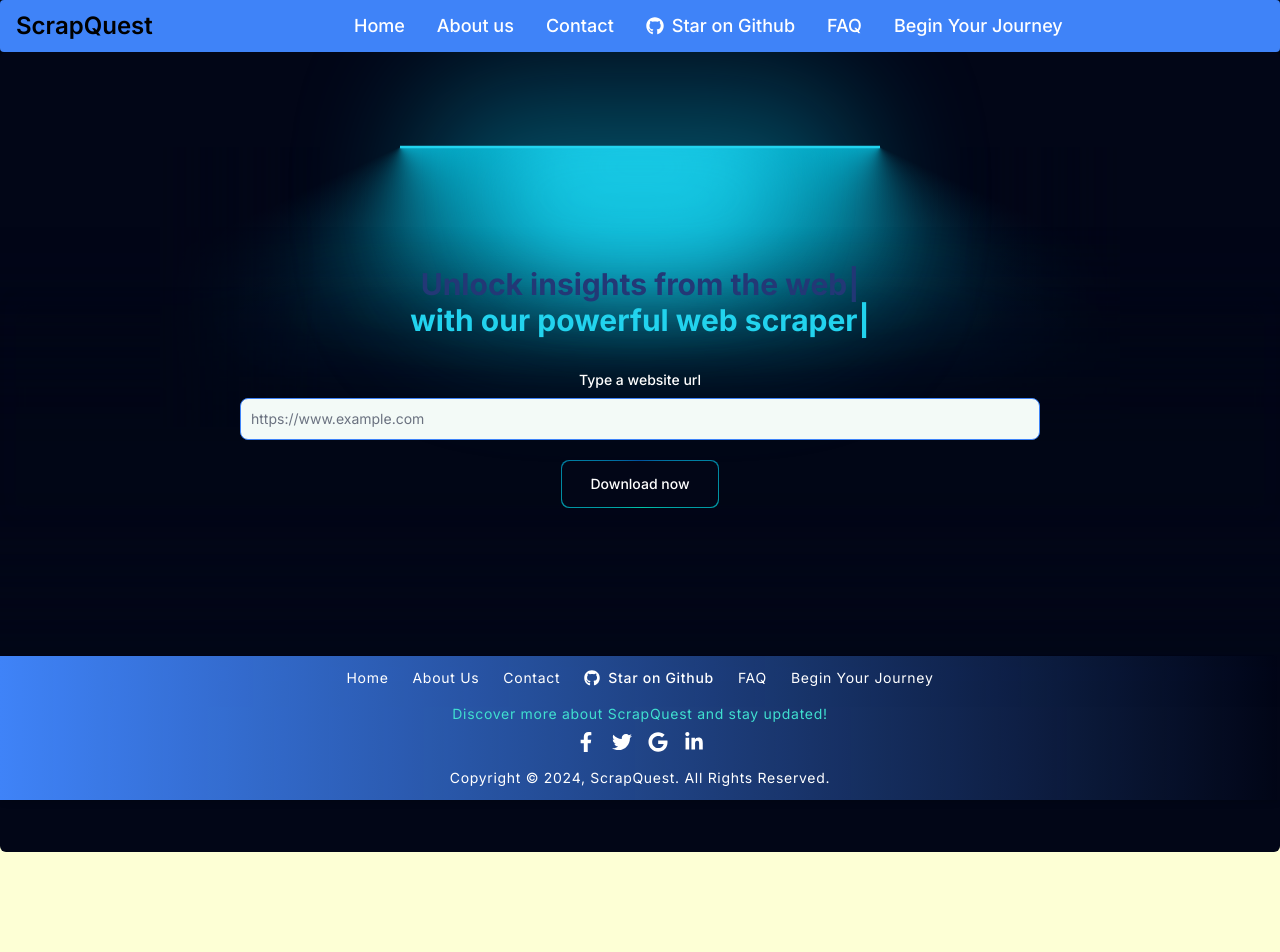
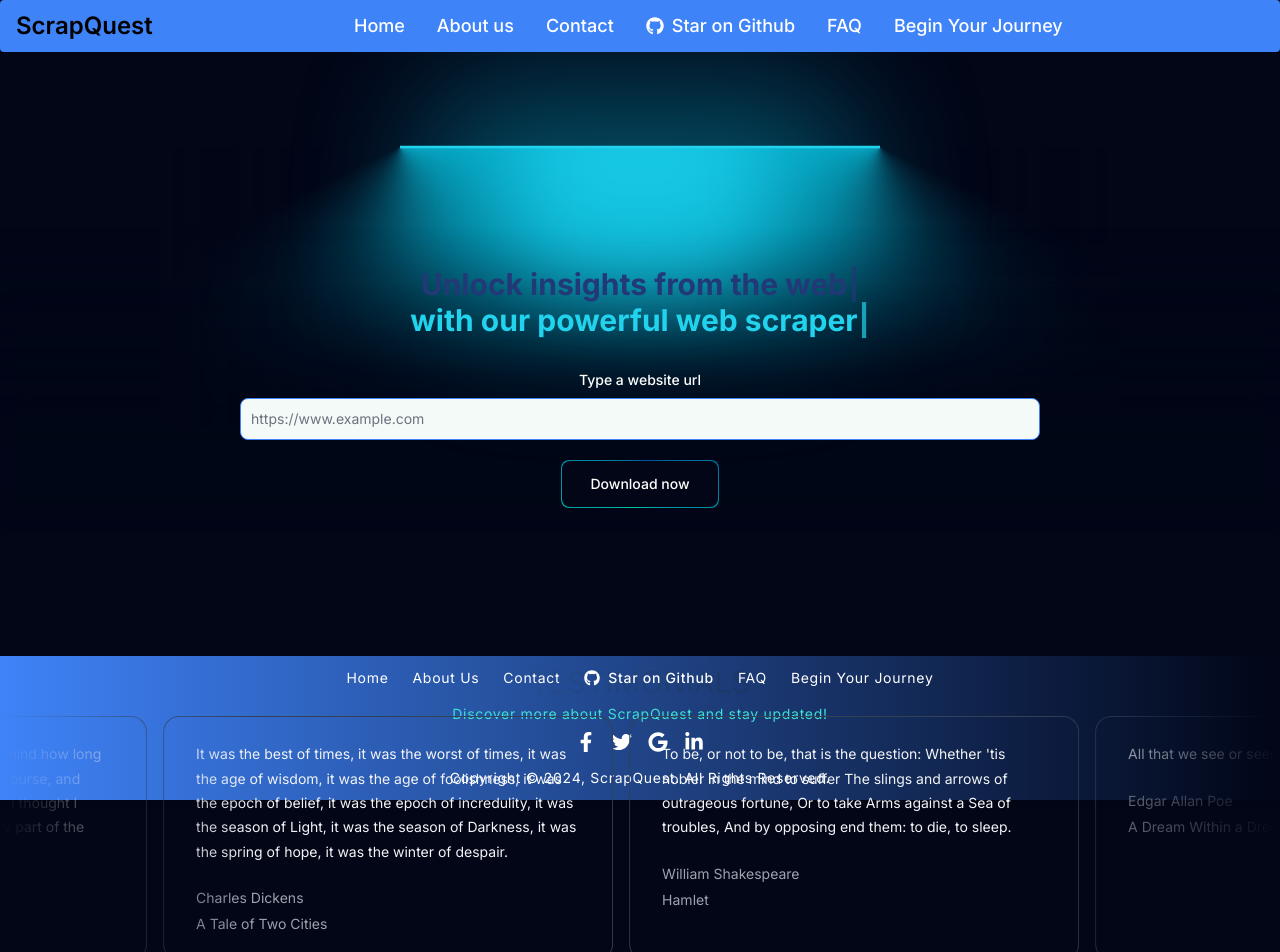
Before and after one commit to Abidsyed25/ScrapQuest, a Next.js app: page / in a window 1280 px wide. Shown: the top 952 px of the page. Before the commit the page ends 852 px from the top, so only its background shows below. Built offline with nearby package versions, Linux system fonts and the light colour scheme.

Commit message:
testimonials card

```diff
--- a/components/Hero.tsx
+++ b/components/Hero.tsx
@@ -4,6 +4,7 @@
 import Snackbar from "./Snackbar";
 import { TypewriterEffectSmoothDemo } from "./HeroText";
 import HeroTypingEffect from "./HeroTypingEffect";
+import Testimonials from "./Testimonials";
 import { LampContainer } from "./ui/LampEffect";
 
 export default function Hero() {
@@ -21,6 +22,7 @@
           </div>
         </LampContainer>
       </div>
+      <Testimonials/>
     </>
   );
 }
--- /dev/null
+++ b/components/Testimonials.tsx
@@ -0,0 +1,54 @@
+"use client";
+
+import React, { useEffect, useState } from "react";
+import { InfiniteMovingCards } from "../components/ui/InfiniteMovingCards";
+
+const testimonials = [
+  {
+    quote:
+      "It was the best of times, it was the worst of times, it was the age of wisdom, it was the age of foolishness, it was the epoch of belief, it was the epoch of incredulity, it was the season of Light, it was the season of Darkness, it was the spring of hope, it was the winter of despair.",
+    name: "Charles Dickens",
+    title: "A Tale of Two Cities",
+  },
+  {
+    quote:
+      "To be, or not to be, that is the question: Whether 'tis nobler in the mind to suffer The slings and arrows of outrageous fortune, Or to take Arms against a Sea of troubles, And by opposing end them: to die, to sleep.",
+    name: "William Shakespeare",
+    title: "Hamlet",
+  },
+  {
+    quote: "All that we see or seem is but a dream within a dream.",
+    name: "Edgar Allan Poe",
+    title: "A Dream Within a Dream",
+  },
+  {
+    quote:
+      "It is a truth universally acknowledged, that a single man in possession of a good fortune, must be in want of a wife.",
+    name: "Jane Austen",
+    title: "Pride and Prejudice",
+  },
+  {
+    quote:
+      "Call me Ishmael. Some years ago—never mind how long precisely—having little or no money in my purse, and nothing particular to interest me on shore, I thought I would sail about a little and see the watery part of the world.",
+    name: "Herman Melville",
+    title: "Moby-Dick",
+  },
+];
+
+
+function Testimonials() {
+  return (
+    <>
+      <div className="h-[40rem] bg-slate-950 rounded-md flex flex-col antialiased items-center justify-center relative overflow-hidden -mt-80">
+    <h1 className="text-3xl -mt-16">TESTIMONIALS</h1>
+        <InfiniteMovingCards
+          items={testimonials}
+          direction="right"
+          speed="slow"
+        />
+      </div>
+    </>
+  );
+}
+
+export default Testimonials;
--- /dev/null
+++ b/components/ui/InfiniteMovingCards.tsx
@@ -0,0 +1,121 @@
+"use client";
+
+import { cn } from "@/utils/cn";
+import React, { useEffect, useState } from "react";
+
+export const InfiniteMovingCards = ({
+  items,
+  direction = "left",
+  speed = "fast",
+  pauseOnHover = true,
+  className,
+}: {
+  items: {
+    quote: string;
+    name: string;
+    title: string;
+  }[];
+  direction?: "left" | "right";
+  speed?: "fast" | "normal" | "slow";
+  pauseOnHover?: boolean;
+  className?: string;
+}) => {
+  const containerRef = React.useRef<HTMLDivElement>(null);
+  const scrollerRef = React.useRef<HTMLUListElement>(null);
+
+  useEffect(() => {
+    addAnimation();
+  }, []);
+  const [start, setStart] = useState(false);
+  function addAnimation() {
+    if (containerRef.current && scrollerRef.current) {
+      const scrollerContent = Array.from(scrollerRef.current.children);
+
+      scrollerContent.forEach((item) => {
+        const duplicatedItem = item.cloneNode(true);
+        if (scrollerRef.current) {
+          scrollerRef.current.appendChild(duplicatedItem);
+        }
+      });
+
+      getDirection();
+      getSpeed();
+      setStart(true);
+    }
+  }
+  const getDirection = () => {
+    if (containerRef.current) {
+      if (direction === "left") {
+        containerRef.current.style.setProperty(
+          "--animation-direction",
+          "forwards"
+        );
+      } else {
+        containerRef.current.style.setProperty(
+          "--animation-direction",
+          "reverse"
+        );
+      }
+    }
+  };
+  const getSpeed = () => {
+    if (containerRef.current) {
+      if (speed === "fast") {
+        containerRef.current.style.setProperty("--animation-duration", "20s");
+      } else if (speed === "normal") {
+        containerRef.current.style.setProperty("--animation-duration", "40s");
+      } else {
+        containerRef.current.style.setProperty("--animation-duration", "80s");
+      }
+    }
+  };
+  return (
+    <div
+      ref={containerRef}
+      className={cn(
+        "scroller relative z-20  max-w-7xl overflow-hidden  [mask-image:linear-gradient(to_right,transparent,white_20%,white_80%,transparent)]",
+        className
+      )}
+    >
+      <ul
+        ref={scrollerRef}
+        className={cn(
+          " flex min-w-full shrink-0 gap-4 py-4 w-max flex-nowrap",
+          start && "animate-scroll ",
+          pauseOnHover && "hover:[animation-play-state:paused]"
+        )}
+      >
+        {items.map((item, idx) => (
+          <li
+            className="w-[350px] max-w-full relative rounded-2xl border border-b-0 flex-shrink-0 border-slate-700 px-8 py-6 md:w-[450px]"
+            style={{
+              background:
+                "linear-gradient(180deg, var(--slate-800), var(--slate-900)",
+            }}
+            key={item.name}
+          >
+            <blockquote>
+              <div
+                aria-hidden="true"
+                className="user-select-none -z-1 pointer-events-none absolute -left-0.5 -top-0.5 h-[calc(100%_+_4px)] w-[calc(100%_+_4px)]"
+              ></div>
+              <span className=" relative z-20 text-sm leading-[1.6] text-gray-100 font-normal">
+                {item.quote}
+              </span>
+              <div className="relative z-20 mt-6 flex flex-row items-center">
+                <span className="flex flex-col gap-1">
+                  <span className=" text-sm leading-[1.6] text-gray-400 font-normal">
+                    {item.name}
+                  </span>
+                  <span className=" text-sm leading-[1.6] text-gray-400 font-normal">
+                    {item.title}
+                  </span>
+                </span>
+              </div>
+            </blockquote>
+          </li>
+        ))}
+      </ul>
+    </div>
+  );
+};
--- a/package.json
+++ b/package.json
@@ -20,7 +20,7 @@
     "@tsparticles/slim": "^3.4.0",
     "clsx": "^2.1.1",
     "flowbite-react": "^0.9.0",
-    "framer-motion": "^11.2.10",
+    "framer-motion": "^11.2.12",
     "next": "14.2.1",
     "puppeteer": "^22.6.5",
     "react": "^18",
--- a/tailwind.config.ts
+++ b/tailwind.config.ts
@@ -15,6 +15,17 @@
         "gradient-conic":
           "conic-gradient(from 180deg at 50% 50%, var(--tw-gradient-stops))",
       },
+      animation: {
+        scroll:
+          "scroll var(--animation-duration, 40s) var(--animation-direction, forwards) linear infinite",
+      },
+      keyframes: {
+        scroll: {
+          to: {
+            transform: "translate(calc(-50% - 0.5rem))",
+          },
+        },
+      },
     },
   },
   plugins: [flowbite.plugin(),],
```
Also changed, not shown: 1 other file (tests, documents, lock files or other folders).
